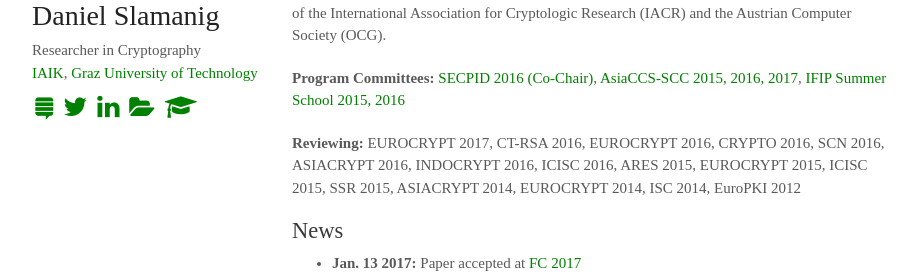
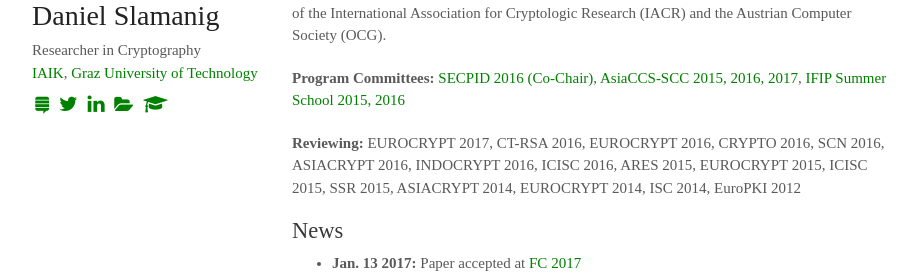
Before and after one commit to drl3c7er/drl3c7er.github.io, a Jekyll site: the page built from index.html, in a window 1280 px wide. Shown: the part 214-492 px from the top of the page, without its empty margins (178-1101 px from the left). Built offline with Jekyll 4.4.1, drawn with Linux system fonts in a browser that asks for light colours; some web fonts are replaced.

Commit message:
fix size symbols

```diff
--- a/_includes/header.html
+++ b/_includes/header.html
@@ -4,10 +4,10 @@
   <p class="occup">{{site.authoroccup}}</p>
   <p class="affil"><a href="{{site.insturl}}">{{site.inst}}</a>, <a href="{{site.uniurl}}">{{site.uni}}</a></p>
   <ul class="extlinks">
-    <li><a href="http://stackexchange.com/{{site.stackexs}}" target="_blank"><i class="fa fa-stack-exchange" style="font-size:26px;"></i></a></li>
-    <li><a href="https://twitter.com/{{site.twitter}}" target="_blank"><i class="fa fa-twitter" style="font-size:26px;"></i></a></li>
-    <li><a href="http://www.linkedin.com/in/{{site.linkedin}}" target="_blank"><i class="fa fa-linkedin" style="font-size:26px;"></i></a></li>
-    <li><a href="http://dblp.uni-trier.de/pers/{{site.dblp}}" target="_blank"><i class="fa fa-folder-open" style="font-size:24px;"></i></a></li>
-    <li><a href="https://scholar.google.com/citations?user={{site.scholar}}&hl=en" target="_blank"><i class="fa fa-graduation-cap" style="font-size:25px;"></i></a></li>
+    <li><a href="http://stackexchange.com/{{site.stackexs}}" target="_blank"><i class="fa fa-stack-exchange" style="font-size:20px;"></i></a></li>
+    <li><a href="https://twitter.com/{{site.twitter}}" target="_blank"><i class="fa fa-twitter" style="font-size:20px;"></i></a></li>
+    <li><a href="http://www.linkedin.com/in/{{site.linkedin}}" target="_blank"><i class="fa fa-linkedin" style="font-size:20px;"></i></a></li>
+    <li><a href="http://dblp.uni-trier.de/pers/{{site.dblp}}" target="_blank"><i class="fa fa-folder-open" style="font-size:18px;"></i></a></li>
+    <li><a href="https://scholar.google.com/citations?user={{site.scholar}}&hl=en" target="_blank"><i class="fa fa-graduation-cap" style="font-size:19px;"></i></a></li>
   </ul>
 </header>
```
